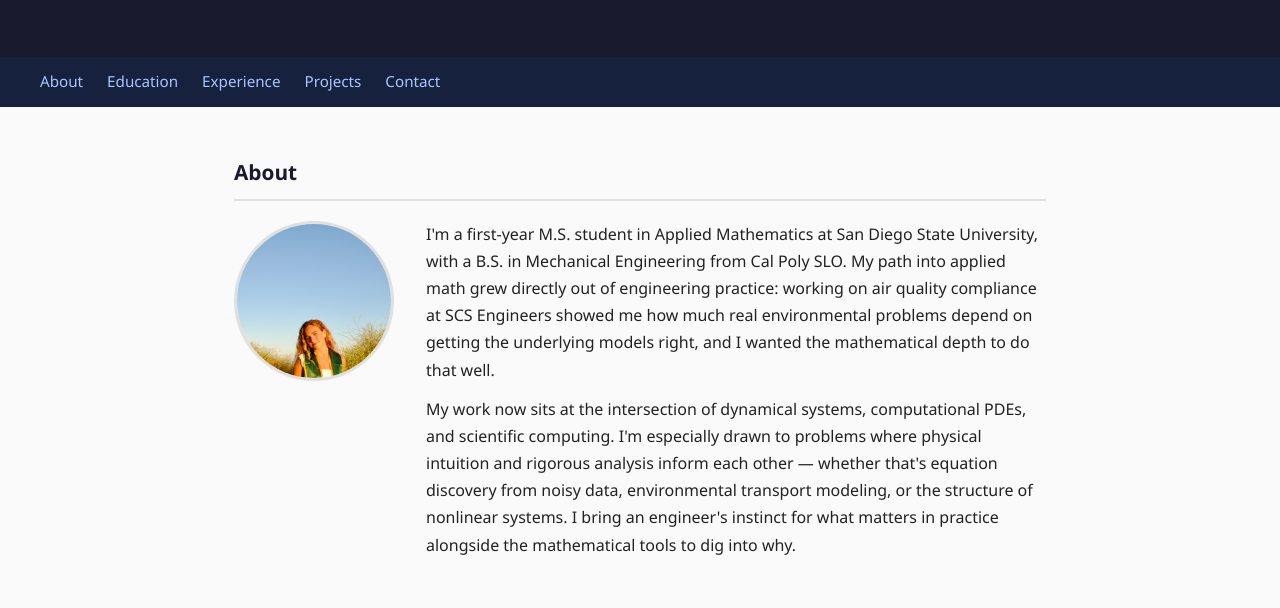
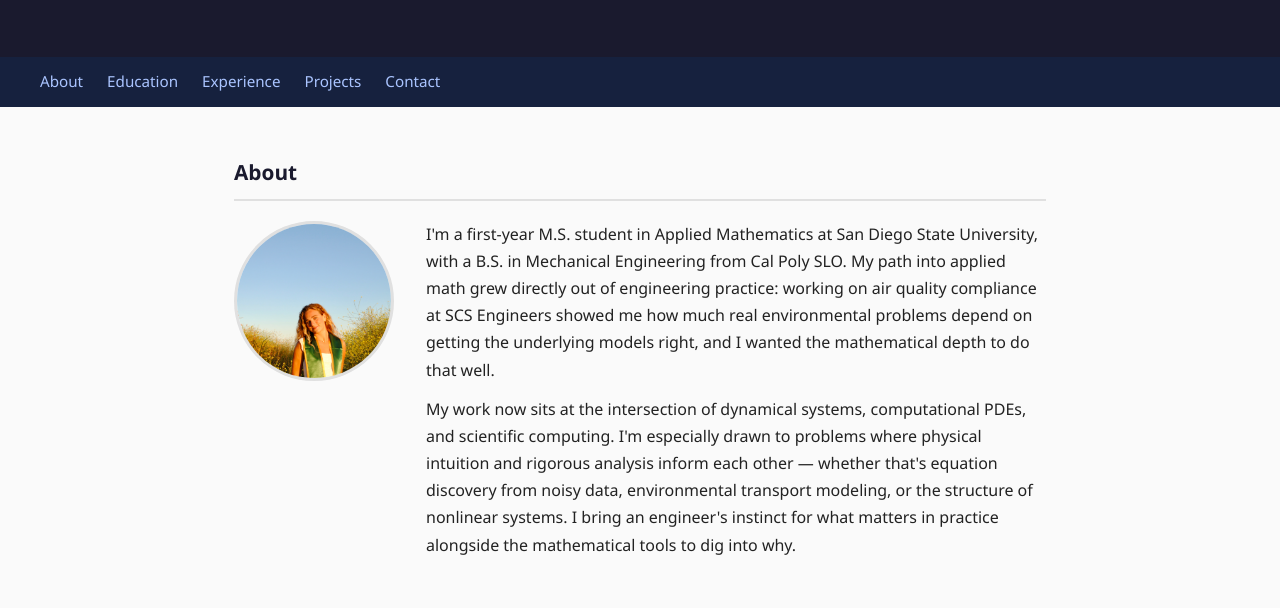
Before and after one commit to elenamiralles/georgiamiralles.github.io, a plain HTML site: page index.html in a window 1280 px wide. Shown: the part 159-767 px from the top of the page. Drawn offline with Linux system fonts and the light colour scheme; files whose address does not match are found by name.

Commit message:
Adjust object-position for image styling

```diff
--- a/index.html
+++ b/index.html
@@ -67,7 +67,7 @@
       height: 160px;
       border-radius: 50%;
       object-fit: cover;
-      object-position: center top;
+      object-position: center 20%;
       border: 3px solid #e0e0e0;
     }
 
```
